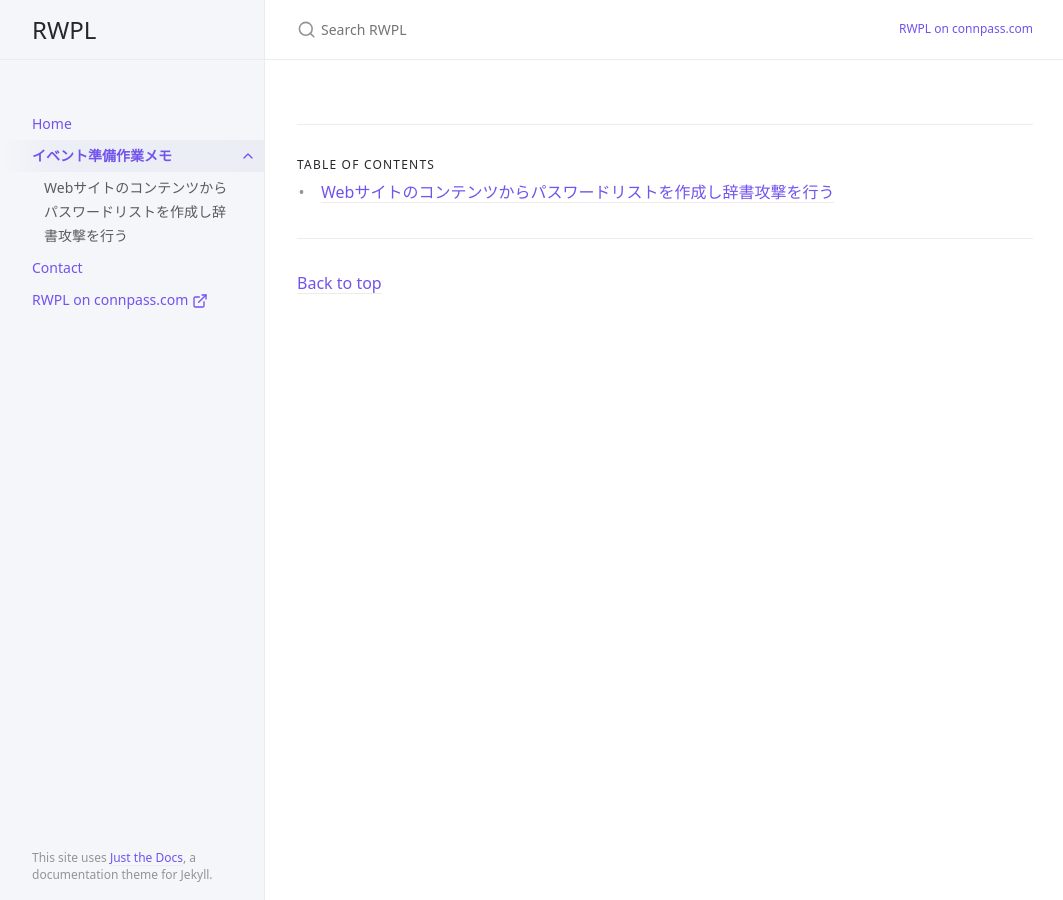
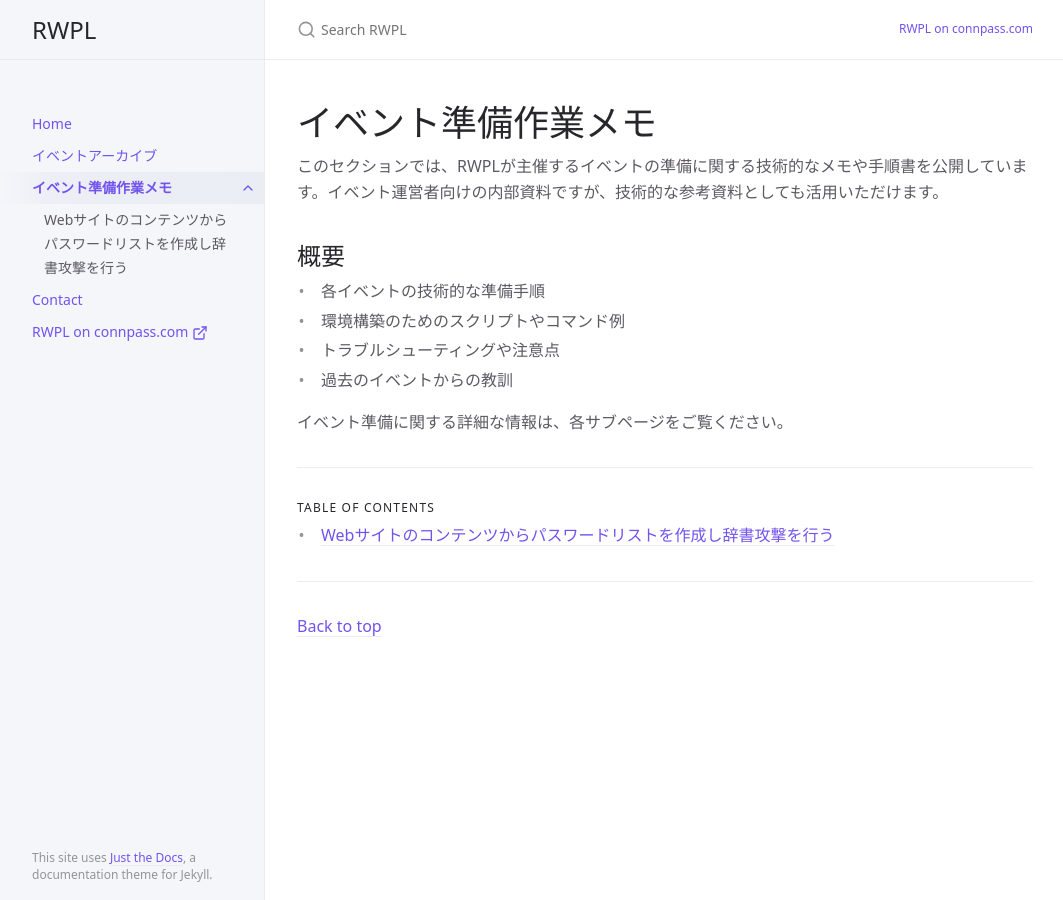
Before and after one commit to RWPL/rwpl.github.io, a Jekyll site: the page built from docs/イベント準備作業メモ/index.md, in a window 1280 px wide. Shown: the whole page, without its empty margins (107-1170 px from the left). Built offline with Jekyll 4.4.1, drawn with Linux system fonts in a browser that asks for light colours.

Commit message:
fix: renewal contesnts

```diff
--- a/docs/イベント準備作業メモ/index.md
+++ b/docs/イベント準備作業メモ/index.md
@@ -4,3 +4,15 @@ title: イベント準備作業メモ
 nav_order: 2
 has_children: true
 ---
+# イベント準備作業メモ
+
+このセクションでは、RWPLが主催するイベントの準備に関する技術的なメモや手順書を公開しています。イベント運営者向けの内部資料ですが、技術的な参考資料としても活用いただけます。
+
+## 概要
+
+- 各イベントの技術的な準備手順
+- 環境構築のためのスクリプトやコマンド例
+- トラブルシューティングや注意点
+- 過去のイベントからの教訓
+
+イベント準備に関する詳細な情報は、各サブページをご覧ください。
```
Also changed, not shown: docs/Contact.md (+1 -1 lines), docs/event-archive.md (added, +56 -0 lines), index.md (+9 -49 lines).
